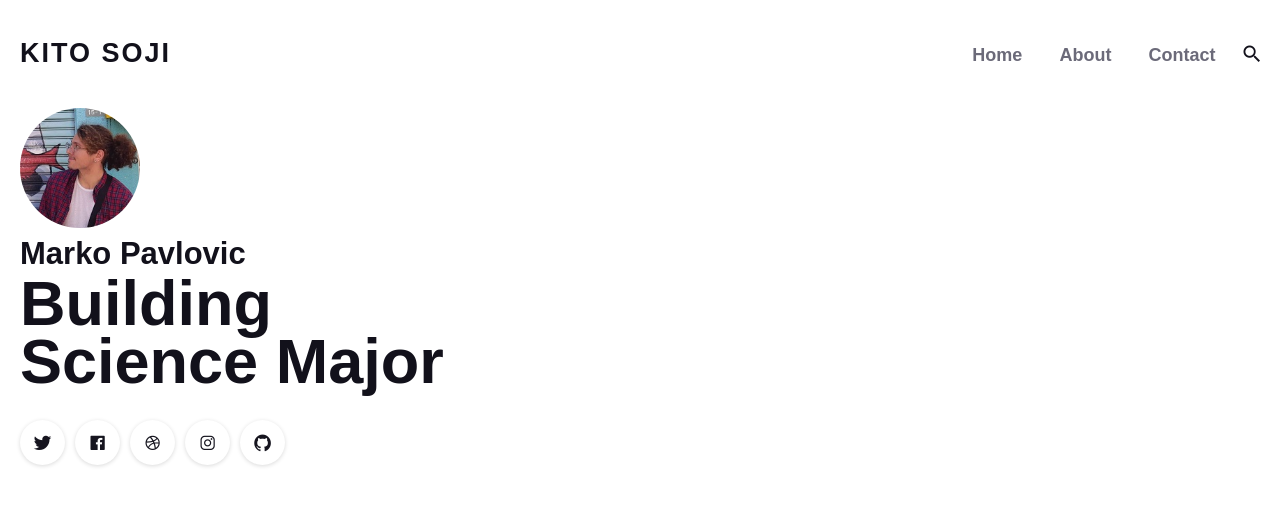
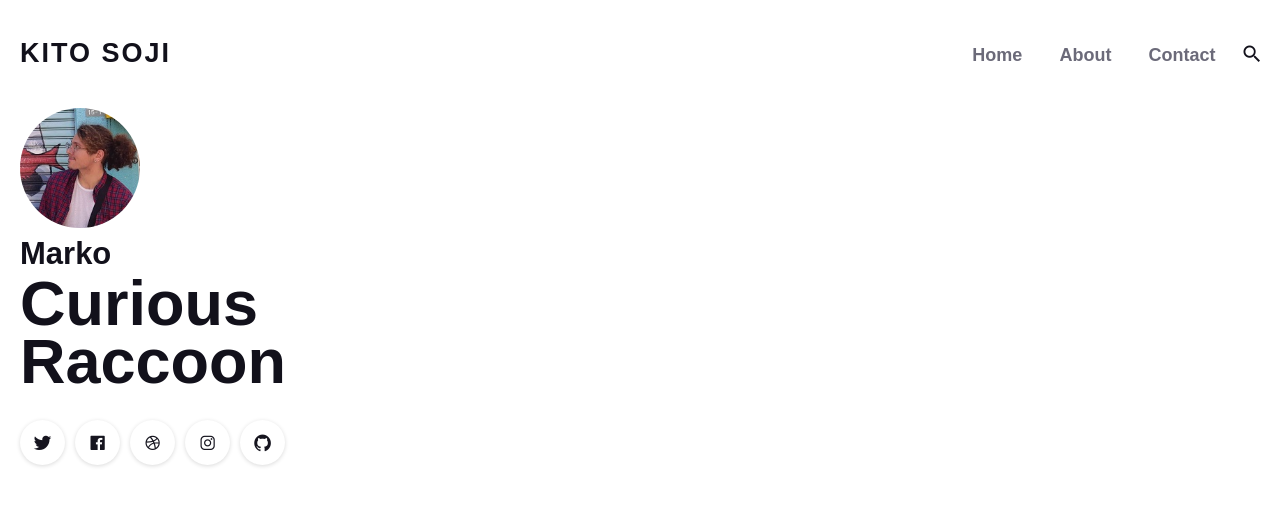
Before and after one commit to kitosoji/kitosoji, a Jekyll site: the page built from index.html, in a window 1280 px wide. Shown: the top 513 px of the page. Built offline with Jekyll 4.4.1, drawn with Linux system fonts in a browser that asks for light colours; nearby versions of some CDN libraries; some web fonts are replaced; the list of posts is cut into pages by our own code; some of the changed text lies outside the part shown; grey boxes are pictures that could not be loaded.

Commit message:
Update _config.yml

```diff
--- a/_config.yml
+++ b/_config.yml
@@ -11,8 +11,8 @@ url: "" # The base hostname & protocol for your site, e.g. http://example.com
 # Author Settings
 author:
   avatar: '/images/profile.jpg'
-  name: Marko Pavlovic
-  job: Building Science Major
+  name: Marko
+  job: Curious Raccoon
 
 social:
 - {icon: "ion-logo-twitter", link: "https://twitter.com"}
```
